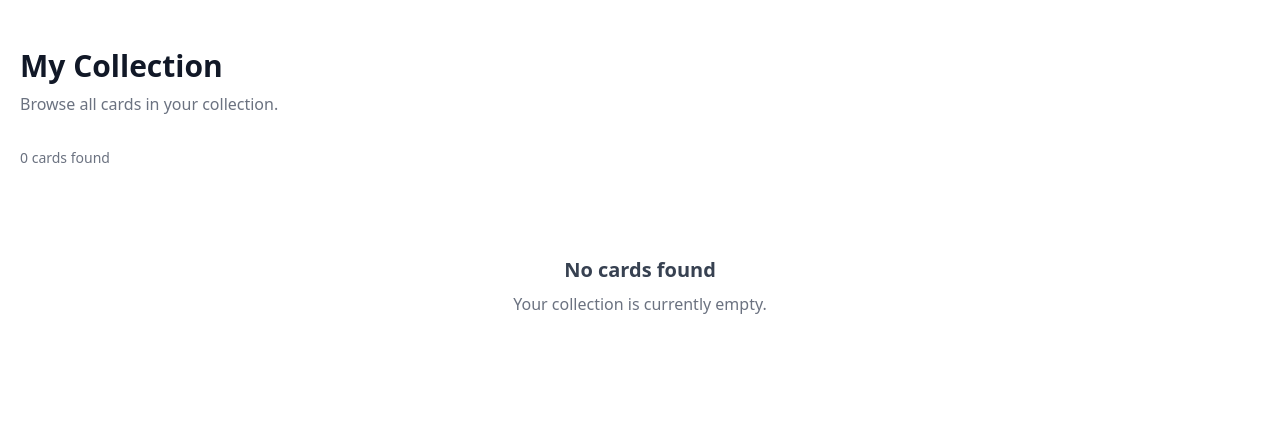
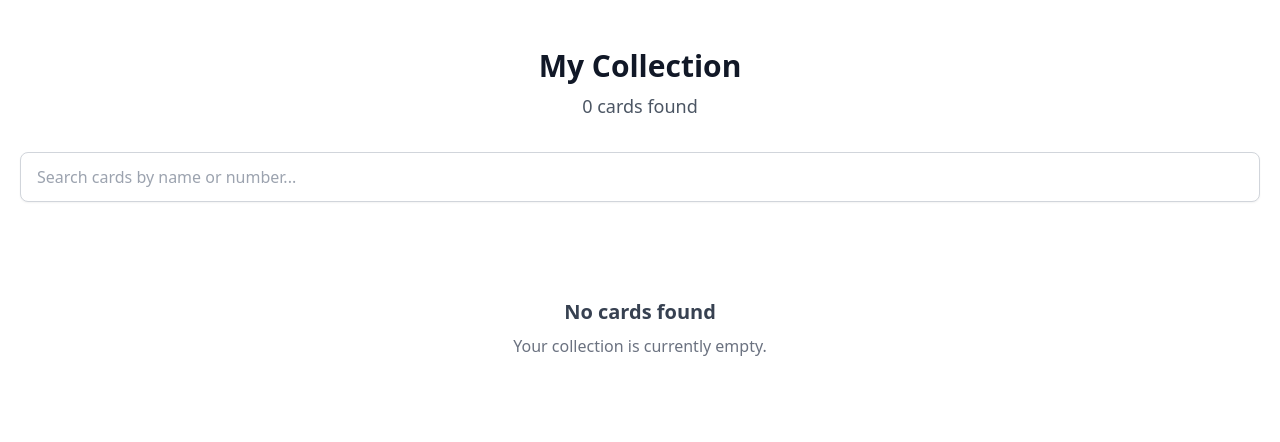
Before and after one commit to DevYouriD/HoardR, a Spring Boot app: page /cardsearch in a window 1280 px wide. Shown: the part 68-510 px from the top of the page. Run offline with Spring Boot 4, Linux system fonts and the light colour scheme; data that the repository does not hold is empty; some libraries are stand-ins or nearby versions.

Commit message:
Add searchbar and make header a shared component

```diff
--- a/src/main/resources/templates/admin.html
+++ b/src/main/resources/templates/admin.html
@@ -11,9 +11,7 @@
     </head>
     <body class="bg-white text-gray-900 min-h-screen flex flex-col">
 
-        <header class="bg-orange-800 text-orange-100 py-4 text-center">
-            <a class="text-4xl font-bold" href="/">Admin Panel</a>
-        </header>
+        <div th:replace="~{fragments/header :: header('Admin Panel')}"></div>
 
         <main class="flex-grow container mx-auto px-5 py-10 space-y-10">
 
--- a/src/main/resources/templates/cardsearch.html
+++ b/src/main/resources/templates/cardsearch.html
@@ -12,57 +12,20 @@
 <body class="bg-white text-gray-900 min-h-screen flex flex-col">
 
 <!-- Header -->
-<header class="bg-orange-800 text-orange-100 body-font py-4">
-    <div class="container mx-auto px-5 flex items-center justify-between relative">
-
-        <!-- Search icon -->
-        <a href="/cards"
-           class="text-3xl hover:text-gray-200 transition-colors"
-           title="Cards">
-            <svg xmlns="http://www.w3.org/2000/svg"
-                 width="28" height="28"
-                 viewBox="0 0 24 24"
-                 fill="none" stroke="currentColor"
-                 stroke-width="2"
-                 stroke-linecap="round"
-                 stroke-linejoin="round">
-                <circle cx="11" cy="11" r="8"/>
-                <path d="m21 21-4.35-4.35"/>
-            </svg>
-        </a>
-
-        <!-- Centered title -->
-        <a href="/"
-           class="text-4xl font-bold text-center absolute left-1/2 transform -translate-x-1/2">
-            Cards
-        </a>
-
-        <!-- Admin icon -->
-        <a href="/admin"
-           class="text-3xl hover:text-gray-200 transition-colors"
-           title="Administration">
-            ✎️
-        </a>
-
-    </div>
-</header>
+<div th:replace="~{fragments/header :: header('Cards')}"></div>
 
 <!-- Main content -->
 <main class="flex-grow">
     <section class="body-font">
         <div class="container px-5 py-12 mx-auto">
 
-            <div class="mb-8">
+            <div class="mb-8 text-center">
                 <h1 class="text-3xl font-bold mb-2">My Collection</h1>
-                <p class="text-gray-500">
-                    Browse all cards in your collection.
-                </p>
-            </div>
 
-            <!-- Card count -->
-            <div class="mb-6 text-sm text-gray-500">
-                <span th:text="${#lists.size(cards)}">0</span>
-                cards found
+                <div class="text-lg text-gray-600">
+                    <span th:text="${#lists.size(cards)}">0</span>
+                    cards found
+                </div>
             </div>
 
             <!-- Card grid -->
--- a/src/main/resources/templates/fragments/card-grid.html
+++ b/src/main/resources/templates/fragments/card-grid.html
@@ -1,4 +1,3 @@
-
 <!doctype html>
 <html lang="en" xmlns:th="https://www.thymeleaf.org">
 
@@ -6,6 +5,19 @@
 
 <div th:fragment="grid(cards)">
 
+    <!-- Search bar -->
+    <div class="mb-8">
+        <input
+                type="text"
+                id="cardSearch"
+                placeholder="Search cards by name or number..."
+                class="w-full px-4 py-3 border border-gray-300 rounded-lg shadow-sm
+                       focus:outline-none focus:ring-2 focus:ring-orange-700
+                       focus:border-orange-700"
+                oninput="filterCards()">
+    </div>
+
+    <!-- Empty state -->
     <div th:if="${#lists.isEmpty(cards)}"
          class="text-center py-16">
 
@@ -19,11 +31,14 @@
 
     </div>
 
+    <!-- Card grid -->
     <div th:unless="${#lists.isEmpty(cards)}"
+         id="cardGrid"
          class="grid grid-cols-2 sm:grid-cols-3 md:grid-cols-4 lg:grid-cols-5 gap-5">
 
         <div th:each="card : ${cards}"
-             class="bg-white rounded-lg border border-gray-200 overflow-hidden shadow-sm hover:shadow-lg transition-shadow">
+             class="card-item bg-white rounded-lg border border-gray-200 overflow-hidden shadow-sm hover:shadow-lg transition-shadow"
+             th:attr="data-name=${card.name},data-number=${card.number}">
 
             <!-- Card image -->
             <div class="bg-gray-100 aspect-[3/4] flex items-center justify-center p-2">
@@ -73,6 +88,42 @@
 
     </div>
 
+    <!-- No search results -->
+    <div id="noSearchResults"
+         class="hidden text-center py-10 text-gray-500">
+        No cards match your search.
+    </div>
+
+    <!-- Search functionality -->
+    <script>
+        function filterCards() {
+            const searchInput = document.getElementById("cardSearch");
+            const searchTerm = searchInput.value.toLowerCase().trim();
+
+            const cards = document.querySelectorAll(".card-item");
+            const noResults = document.getElementById("noSearchResults");
+
+            let visibleCards = 0;
+
+            cards.forEach(card => {
+                const name = card.dataset.name.toLowerCase();
+                const number = card.dataset.number.toLowerCase();
+
+                const matches =
+                    name.includes(searchTerm) ||
+                    number.includes(searchTerm);
+
+                card.classList.toggle("hidden", !matches);
+
+                if (matches) {
+                    visibleCards++;
+                }
+            });
+
+            noResults.classList.toggle("hidden", visibleCards > 0);
+        }
+    </script>
+
 </div>
 
 </body>
--- /dev/null
+++ b/src/main/resources/templates/fragments/header.html
@@ -0,0 +1,55 @@
+<!doctype html>
+<html lang="en" xmlns:th="https://www.thymeleaf.org">
+
+<body>
+
+<header th:fragment="header(title)"
+        class="bg-orange-800 text-orange-100 body-font py-4">
+
+    <div class="container mx-auto px-5 flex items-center justify-between relative">
+
+        <!-- Card search icon (left) -->
+        <a href="/cardsearch"
+           class="text-3xl hover:text-gray-200 transition-colors"
+           title="Search cards"
+           aria-label="Search cards">
+
+            <svg xmlns="http://www.w3.org/2000/svg"
+                 width="28"
+                 height="28"
+                 viewBox="0 0 24 24"
+                 fill="none"
+                 stroke="currentColor"
+                 stroke-width="2"
+                 stroke-linecap="round"
+                 stroke-linejoin="round">
+                <circle cx="11" cy="11" r="8"/>
+                <path d="m21 21-4.35-4.35"/>
+            </svg>
+        </a>
+
+        <!-- Centered title -->
+        <h1 class="absolute left-1/2 -translate-x-1/2 text-center
+                   text-2xl sm:text-3xl md:text-4xl font-bold
+                   truncate max-w-[65%]">
+
+            <a href="/" th:text="${title}">
+                Page Title
+            </a>
+
+        </h1>
+
+        <!-- Admin icon (right) -->
+        <a href="/admin"
+           class="text-3xl hover:text-gray-200 transition-colors"
+           title="Administration"
+           aria-label="Administration">
+            ✎️
+        </a>
+
+    </div>
+
+</header>
+
+</body>
+</html>
```
Also changed, not shown: src/main/resources/templates/expansion-set-detailed.html (+1 -20 lines), src/main/resources/templates/home.html (+2 -37 lines), src/main/resources/templates/series-detailed.html (+1 -20 lines).
